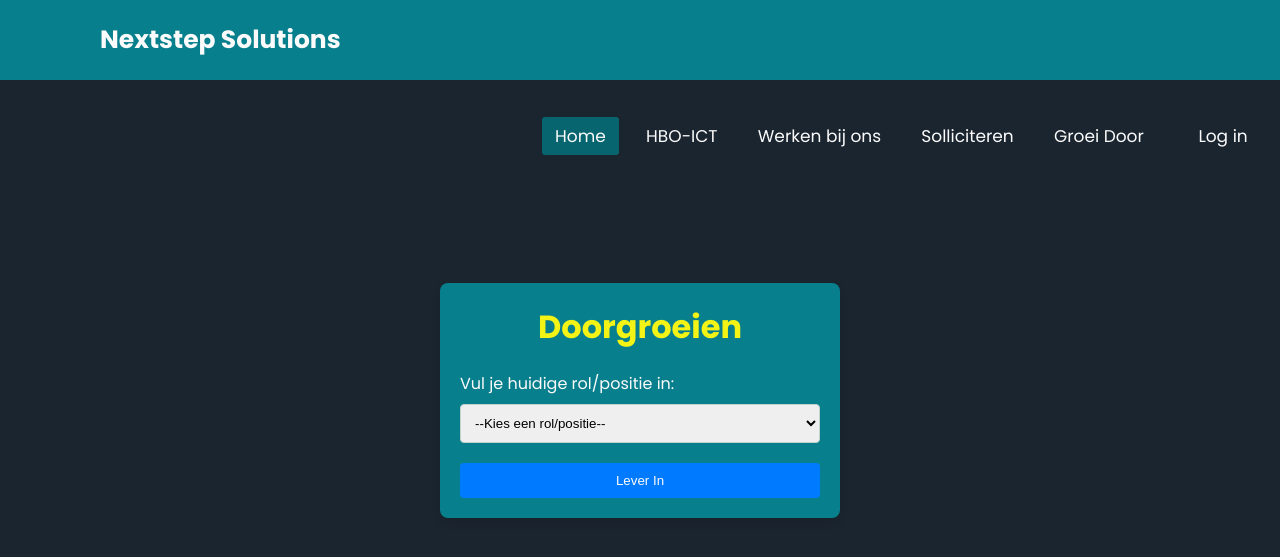
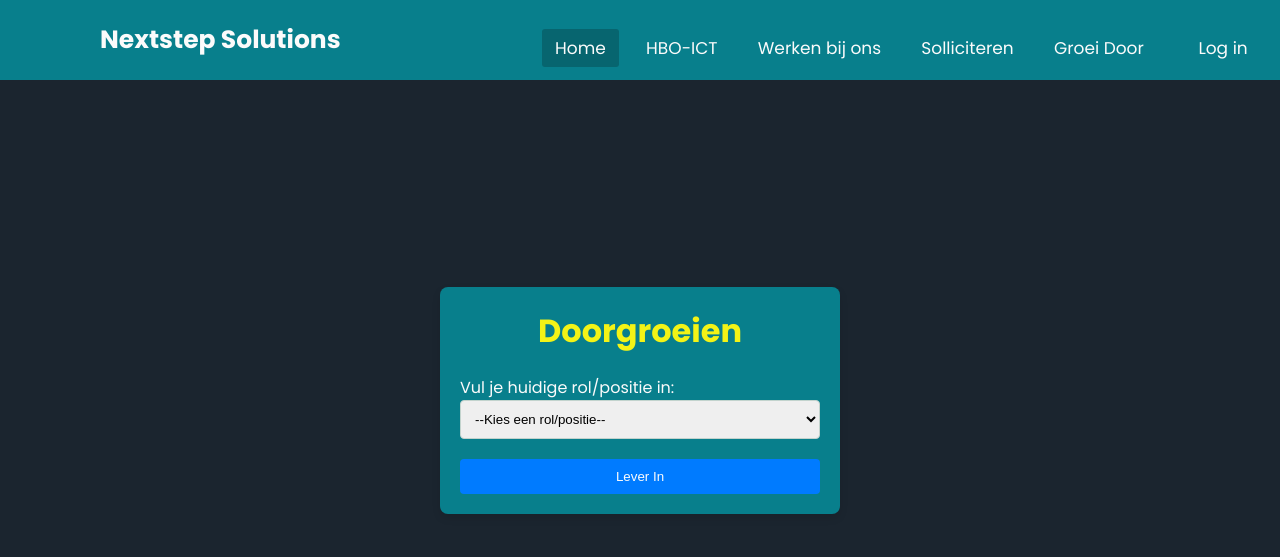
Before and after one commit to chevyje/NextSteps-Solutions-Website, a PHP site: page /doorgroeimogelijkheden.html in a window 1280 px wide. Shown: the top 557 px of the page. Run offline with PHP 8.4, Linux system fonts and the light colour scheme.

Commit message:
#doorgroeimogelijkheden #4

```diff
--- a/Website/css/doorgroeimogelijkheden.css
+++ b/Website/css/doorgroeimogelijkheden.css
@@ -44,7 +44,7 @@ h1 {
 }
 
 label {
-    display: block;
+    display: inline;
     margin-bottom: 8px;
 }
 
```
